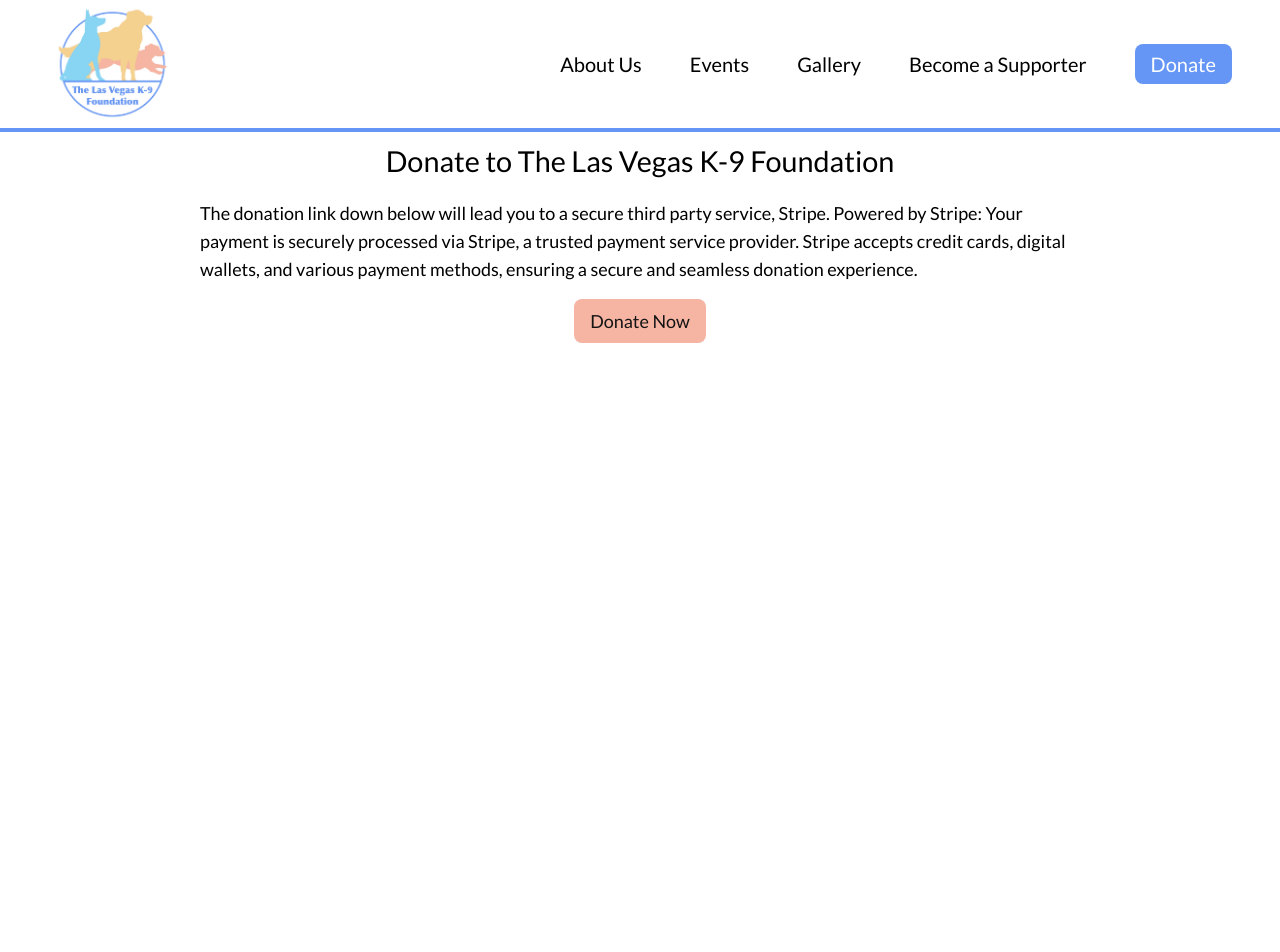
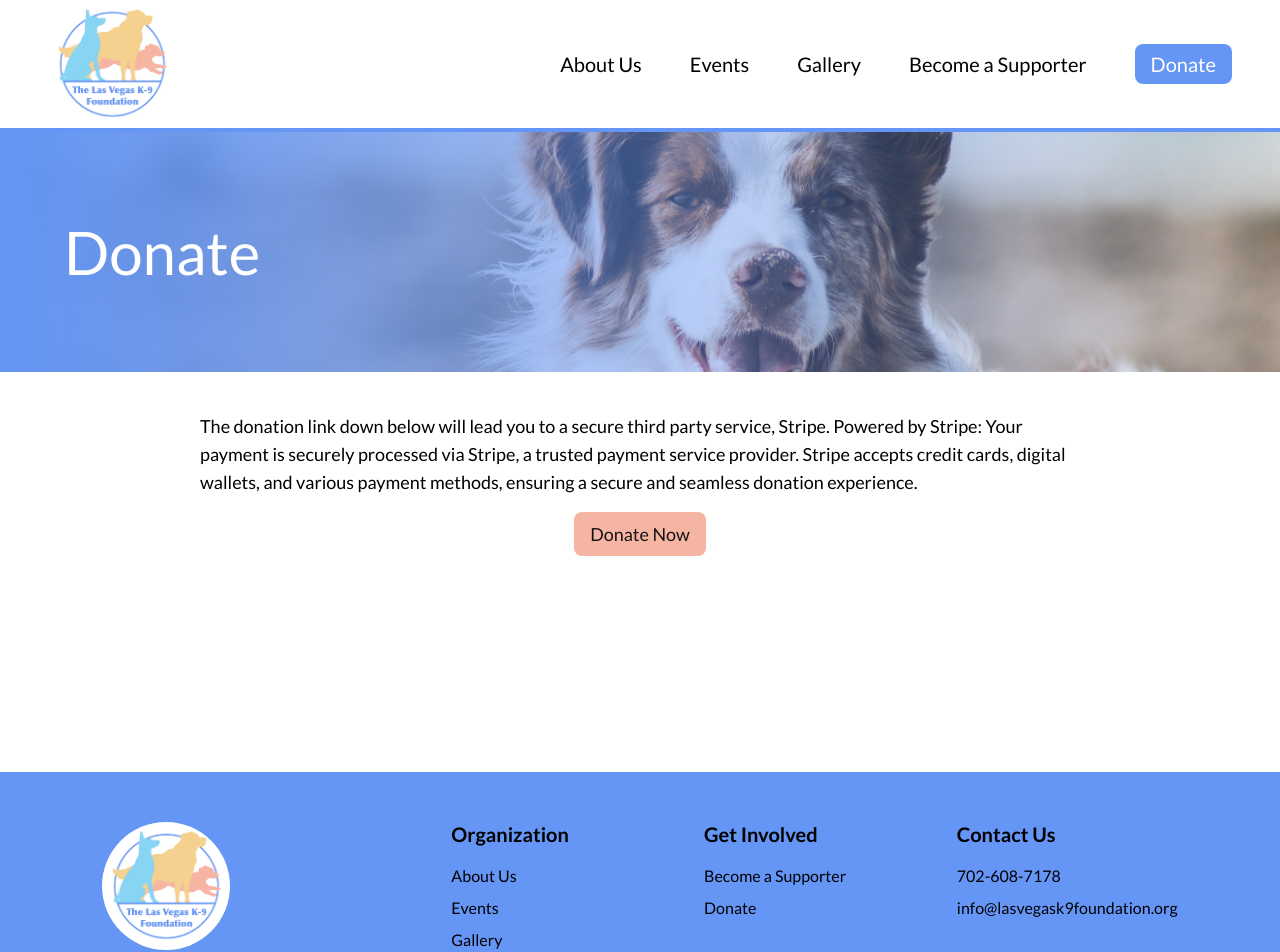
Before and after one commit to keanu-a/the-lvk9f, a React (Vite) app in the folder client/: page /donate in a window 1280 px wide. Shown: the top 952 px of the page. Before the commit the page ends 800 px from the top, so only its background shows below. Built offline with nearby package versions, Linux system fonts and the light colour scheme.

Commit message:
Added reusable Layout component for pages

```diff
--- /dev/null
+++ b/client/src/components/Layout.tsx
@@ -0,0 +1,36 @@
+import Footer from './Footer';
+import PageBanner from './PageBanner';
+
+import dogBanner from '../assets/dog-banner.jpg';
+import { ReactNode, useEffect } from 'react';
+
+interface LayoutProps {
+  bannerText: string;
+  children: ReactNode;
+}
+
+// This Layout component is for structuring a consistent layout for all pages except the homepage
+export default function Layout({ bannerText, children }: LayoutProps) {
+  // This is if the user scrolled to the bottom of one page, it resets to the top of the page on page change
+  useEffect(() => {
+    window.scroll(0, 0);
+  }, []);
+
+  return (
+    <>
+      <main className="flex flex-col gap-8">
+        <PageBanner
+          text={bannerText}
+          src={dogBanner}
+          alt="Photo by Pauline Loroy on Unsplash at https://unsplash.com/photos/white-and-brown-long-coat-large-dog-U3aF7hgUSrk?utm_content=creditCopyText&utm_medium=referral&utm_source=unsplash"
+        />
+
+        <div className="flex flex-col items-center gap-8 max-w-6xl mx-auto p-4">
+          {children}
+        </div>
+      </main>
+
+      <Footer />
+    </>
+  );
+}
--- a/client/src/pages/AboutUsPage/AboutUsPage.tsx
+++ b/client/src/pages/AboutUsPage/AboutUsPage.tsx
@@ -1,27 +1,17 @@
-import Footer from "../../components/Footer";
-import PageBanner from "../../components/PageBanner";
-
-import dogBanner from "../../assets/dog-banner.jpg";
+import Layout from '../../components/Layout';
 
 export default function AboutUsPage() {
   return (
     <>
-      <main className="flex flex-col gap-8 mb-8">
-        <PageBanner
-          text="About Us"
-          src={dogBanner}
-          alt="Photo by Pauline Loroy on Unsplash at https://unsplash.com/photos/white-and-brown-long-coat-large-dog-U3aF7hgUSrk?utm_content=creditCopyText&utm_medium=referral&utm_source=unsplash"
-        />
-
-        <section className="flex flex-col items-center gap-8 max-w-6xl mx-auto p-4">
+      <Layout bannerText="About Us">
         <div className="flex flex-col bg-main-gray p-4 gap-4 items-center justify-center shadow-shift-right-main rounded-lg overflow-hidden max-w-lg sm:max-w-4xl">
           <h2 className="text-lg font-bold sm:text-3xl">Mission Statement</h2>
           <p className="text-sm h-full w-full sm:text-lg">
             The Las Vegas K-9 Foundation (LV K-9 Foundation) is a local Las
-              Vegas non-profit organization that provides a venue with
-              facilities, equipment and associated services for local canine
-              organizations’ sporting events, exhibitions, gatherings, and
-              educational activities.
+            Vegas non-profit organization that provides a venue with facilities,
+            equipment and associated services for local canine organizations’
+            sporting events, exhibitions, gatherings, and educational
+            activities.
           </p>
         </div>
 
@@ -31,18 +21,18 @@ export default function AboutUsPage() {
           </h2>
           <p className="text-sm sm:text-lg">
             The Las Vegas metropolitan area is home to a number of
-              canine-oriented organizations, such as the Silver State Kennel
-              Club, the Las Vegas Valley Dog Obedience Club and LV DICE. These
-              are local organizations whose activities include AKC Conformation,
-              Obedience, and Agility training and competitions and other canine
-              events and sporting activities. There is a scarcity of available,
-              affordable and appropriate venues for these local organizations to
-              host their activities and events, making it increasingly difficult
-              for them to function and thrive. The LV K-9 Foundation was founded
-              by a group of canine enthusiasts from various fields of canine
-              activities to address these needs by securing and managing a
-              canine-specific facility for these local organizations to hold
-              their events and activities.
+            canine-oriented organizations, such as the Silver State Kennel Club,
+            the Las Vegas Valley Dog Obedience Club and LV DICE. These are local
+            organizations whose activities include AKC Conformation, Obedience,
+            and Agility training and competitions and other canine events and
+            sporting activities. There is a scarcity of available, affordable
+            and appropriate venues for these local organizations to host their
+            activities and events, making it increasingly difficult for them to
+            function and thrive. The LV K-9 Foundation was founded by a group of
+            canine enthusiasts from various fields of canine activities to
+            address these needs by securing and managing a canine-specific
+            facility for these local organizations to hold their events and
+            activities.
           </p>
           <p className="text-sm sm:text-lg">
             As a non-profit 501(c)(3), the LV K-9 Foundation will be funded by
@@ -56,19 +46,19 @@ export default function AboutUsPage() {
         <div className="flex flex-col bg-main-gray p-4 gap-4 items-center justify-center shadow-shift-right-main rounded-lg overflow-hidden max-w-lg sm:max-w-4xl">
           <h2 className="text-lg font-bold sm:text-3xl">Objectives</h2>
           <p className="text-sm h-full w-full sm:text-lg">
-              The primary objective of the LV K-9 Foundation is to provide a
-              venue suitable for canine educational, conformation, obedience,
-              agility, rally, Meet the Breeds, Canine Good Citizen, Barn Hunt,
-              and other canine related events and activities in the Las Vegas
-              metropolitan area, which will be named the Las Vegas K-9
-              Educational and Events Center. Initially, this venue will be
-              property leased by the LV K-9 Foundation until sufficient funds
-              have been raised and a suitable property has been located to
-              purchase. This facility will be made available to the local
-              organizations at reasonable and affordable rates, and the facility
-              will also acquire the equipment and furnishings required for these
-              events for rental by these organizations for their events and
-              activities. Our primary objectives are:
+            The primary objective of the LV K-9 Foundation is to provide a venue
+            suitable for canine educational, conformation, obedience, agility,
+            rally, Meet the Breeds, Canine Good Citizen, Barn Hunt, and other
+            canine related events and activities in the Las Vegas metropolitan
+            area, which will be named the Las Vegas K-9 Educational and Events
+            Center. Initially, this venue will be property leased by the LV K-9
+            Foundation until sufficient funds have been raised and a suitable
+            property has been located to purchase. This facility will be made
+            available to the local organizations at reasonable and affordable
+            rates, and the facility will also acquire the equipment and
+            furnishings required for these events for rental by these
+            organizations for their events and activities. Our primary
+            objectives are:
           </p>
 
           <ul className="text-sm sm:text-lg flex flex-col gap-2 list-disc px-6">
@@ -84,9 +74,9 @@ export default function AboutUsPage() {
               areas of the sport of dogs
             </li>
             <li>
-                To ensure that local canine organizations have the ability to
-                host their activities and events in a suitable and affordable
-                local venue
+              To ensure that local canine organizations have the ability to host
+              their activities and events in a suitable and affordable local
+              venue
             </li>
             <li>
               To allow them to fulfill their objectives, and not just survive
@@ -94,10 +84,7 @@ export default function AboutUsPage() {
             </li>
           </ul>
         </div>
-        </section>
-      </main>
-
-      <Footer />
+      </Layout>
     </>
   );
 }
--- a/client/src/pages/BecomeASupporterPage/BecomeASupporterPage.tsx
+++ b/client/src/pages/BecomeASupporterPage/BecomeASupporterPage.tsx
@@ -1,20 +1,11 @@
-import { useEffect } from "react";
-import { Link } from "react-router-dom";
+import { Link } from 'react-router-dom';
 
-import Footer from "../../components/Footer";
-
-import dogBanner from "../../assets/dog-banner.jpg";
-import PageBanner from "../../components/PageBanner";
+import Layout from '../../components/Layout';
 
 export default function BecomeASupporterPage() {
-  useEffect(() => {
-    window.scroll(0, 0);
-  }, []);
-
   return (
-    <main>
-      <PageBanner text="Become a Supporter" src={dogBanner} alt="at" />
-      <div className="h-screen flex flex-col items-center gap-4 px-4 mt-4">
+    <Layout bannerText="Become a Supporter">
+      <div className="h-screen flex flex-col items-center">
         <p className="text-xl">
           Exciting updates coming soon! In the meantime, you can show your
           support by making a donation. Every contribution makes a difference!
@@ -26,8 +17,6 @@ export default function BecomeASupporterPage() {
           </button>
         </Link>
       </div>
-
-      <Footer />
-    </main>
+    </Layout>
   );
 }
--- a/client/src/pages/DonatePage/DonatePage.tsx
+++ b/client/src/pages/DonatePage/DonatePage.tsx
@@ -1,15 +1,26 @@
+import PageBanner from '../../components/PageBanner';
+
+import dogBanner from '../../assets/dog-banner.jpg';
+import Footer from '../../components/Footer';
+
 export default function DonatePage() {
   return (
     <>
-      <main className="max-w-4xl mx-auto flex flex-col gap-4 items-center p-2">
-        <h2>Donate to The Las Vegas K-9 Foundation</h2>
+      {/* <main className="max-w-4xl mx-auto flex flex-col gap-4 items-center p-2"> */}
+      <main className="flex flex-col gap-8 h-[80vh]">
+        <PageBanner
+          text="Donate"
+          src={dogBanner}
+          alt="Photo by Pauline Loroy on Unsplash at https://unsplash.com/photos/white-and-brown-long-coat-large-dog-U3aF7hgUSrk?utm_content=creditCopyText&utm_medium=referral&utm_source=unsplash"
+        />
 
+        <div className="max-w-4xl mx-auto flex flex-col gap-4 items-center p-2">
           <p className="text-xs sm:text-lg">
             The donation link down below will lead you to a secure third party
-          service, Stripe. Powered by Stripe: Your payment is securely processed
-          via Stripe, a trusted payment service provider. Stripe accepts credit
-          cards, digital wallets, and various payment methods, ensuring a secure
-          and seamless donation experience.
+            service, Stripe. Powered by Stripe: Your payment is securely
+            processed via Stripe, a trusted payment service provider. Stripe
+            accepts credit cards, digital wallets, and various payment methods,
+            ensuring a secure and seamless donation experience.
           </p>
 
           <a
@@ -19,7 +30,10 @@ export default function DonatePage() {
           >
             Donate Now
           </a>
+        </div>
       </main>
+
+      <Footer />
     </>
   );
 }
--- a/client/src/pages/EventsPage/EventsPage.tsx
+++ b/client/src/pages/EventsPage/EventsPage.tsx
@@ -1,20 +1,9 @@
-import { useEffect } from "react";
-import Footer from "../../components/Footer";
+import Layout from '../../components/Layout';
 
 export default function EventsPage() {
-  useEffect(() => {
-    window.scroll(0, 0);
-  }, []);
-
   return (
-    <main>
-      <div className="h-screen flex flex-col items-center">
-        <h2>Events</h2>
-
-        <p>Coming Soon</p>
-      </div>
-
-      <Footer />
-    </main>
+    <Layout bannerText="Events">
+      <p className="h-screen">Coming soon</p>
+    </Layout>
   );
 }
--- a/client/src/pages/GalleryPage/GalleryPage.tsx
+++ b/client/src/pages/GalleryPage/GalleryPage.tsx
@@ -1,20 +1,9 @@
-import { useEffect } from "react";
-import Footer from "../../components/Footer";
+import Layout from '../../components/Layout';
 
 export default function GalleryPage() {
-  useEffect(() => {
-    window.scroll(0, 0);
-  }, []);
-
   return (
-    <main>
-      <div className="h-screen flex flex-col items-center">
-        <h2>Gallery</h2>
-
-        <p>Coming Soon</p>
-      </div>
-
-      <Footer />
-    </main>
+    <Layout bannerText="Gallery">
+      <p className="h-screen">Coming soon</p>
+    </Layout>
   );
 }
--- a/client/src/pages/HomePage/HomePage.tsx
+++ b/client/src/pages/HomePage/HomePage.tsx
@@ -44,9 +44,6 @@ export default function HomePage() {
           </h1>
           <h1 className="text-2xl sm:text-6xl lg:text-[6rem]">Foundation</h1>
         </div>
-        {/* <h1 className="text-main-white p-4 absolute text-2xl w-7/12 sm:text-3xl md:text-4xl lg:text-6xl lg:w-1/2">
-          The Las Vegas K-9 Foundation
-        </h1> */}
 
         <Slideshow
           imageNames={SLIDESHOW_IMAGE_FILES}
```
Lines whose indentation alone changed are shown as unchanged.
